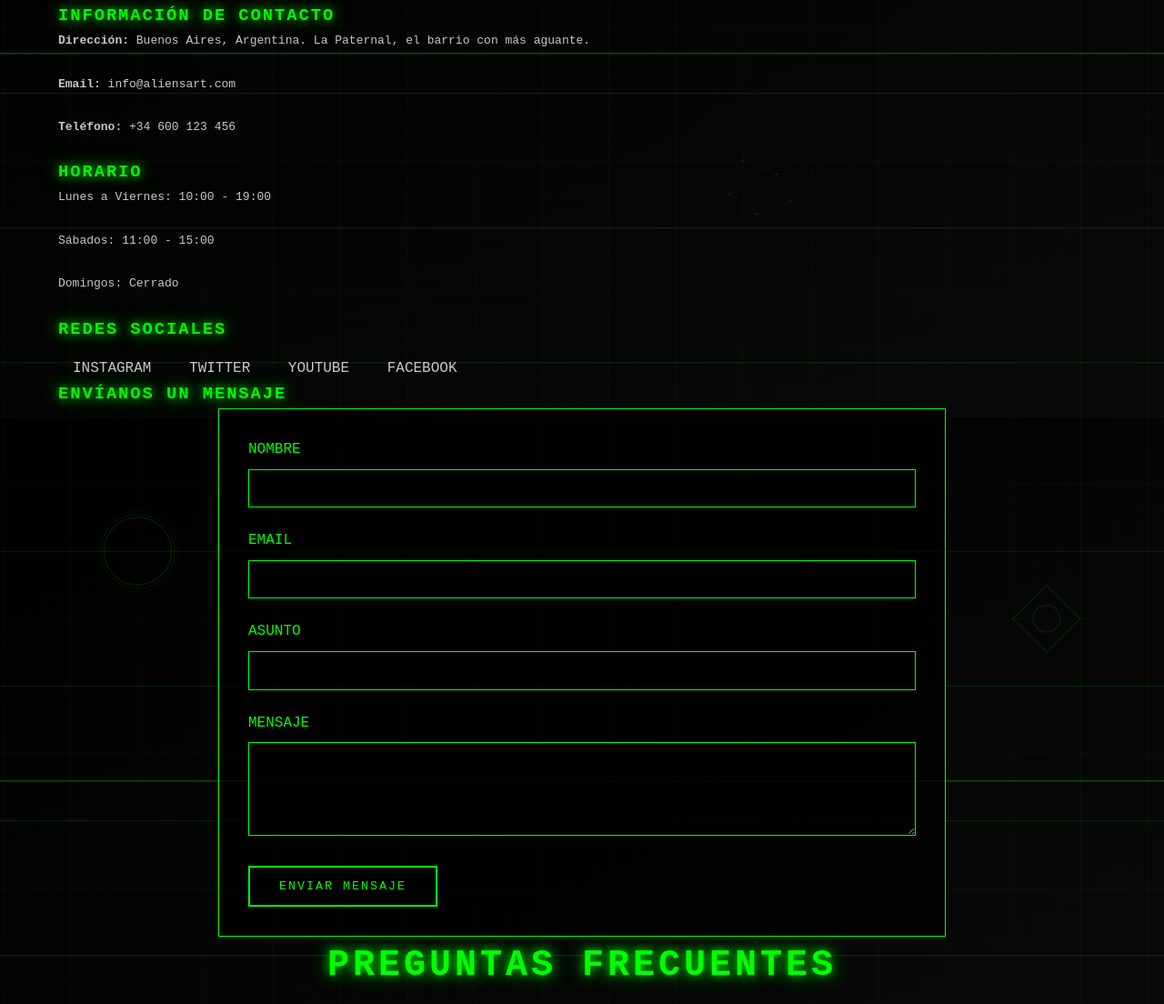
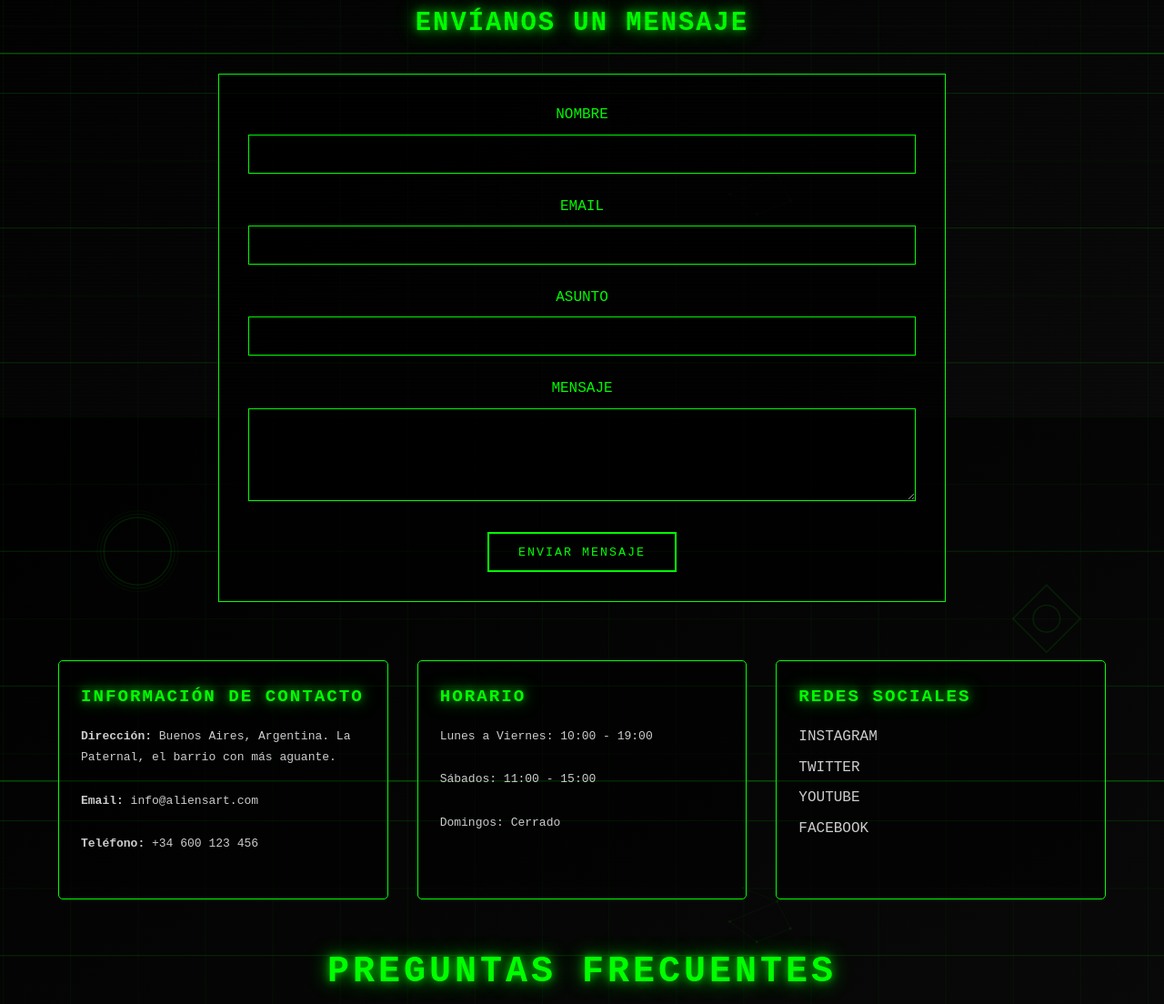
Before and after one commit to MateoSantistebe/aliens-art-web, a plain HTML site: page contacto.html in a window 1280 px wide. Shown: the part 342-1446 px from the top of the page at 91% size. Drawn offline with Linux system fonts and the light colour scheme; files whose address does not match are found by name; a web font is replaced by a local one.

Commit message:
Tercera Subida

```diff
--- a/contacto.html
+++ b/contacto.html
@@ -31,28 +31,8 @@
             <div class="grid-container">
                 <h2 class="section-title">CONTACTO</h2>
 
-                <div class="contact-container">
-                    <div class="contact-info">
-                        <h3 class="neon-text">INFORMACIÓN DE CONTACTO</h3>
-                        <p class="terminal-text"><b>Dirección:</b> Buenos Aires, Argentina. La Paternal, el barrio con más aguante.</p>
-                        <p class="terminal-text"><b>Email:</b> info@aliensart.com</p>
-                        <p class="terminal-text"><b>Teléfono:</b> +34 600 123 456</p>
-
-                        <h3 class="neon-text">HORARIO</h3>
-                        <p class="terminal-text">Lunes a Viernes: 10:00 - 19:00</p>
-                        <p class="terminal-text">Sábados: 11:00 - 15:00</p>
-                        <p class="terminal-text">Domingos: Cerrado</p>
-
-                        <h3 class="neon-text">REDES SOCIALES</h3>
-                        <div class="social-links">
-                            <a href="https://instagram.com" target="_blank">INSTAGRAM</a>
-                            <a href="https://twitter.com" target="_blank">TWITTER</a>
-                            <a href="https://youtube.com" target="_blank">YOUTUBE</a>
-                            <a href="https://facebook.com" target="_blank">FACEBOOK</a>
-                        </div>
-                    </div>
-
-                    <div class="contact-form-container">
+                <!-- Formulario de contacto primero -->
+                <div class="contact-form-section">
                     <h3 class="neon-text">ENVÍANOS UN MENSAJE</h3>
                     <form class="contact-form">
                         <div class="form-group">
@@ -77,6 +57,34 @@
 
                         <button type="submit" class="submit-btn">ENVIAR MENSAJE</button>
                     </form>
+                </div>
+
+                <!-- Información de contacto después -->
+                <div class="contact-info-section">
+                    <div class="contact-info-grid">
+                        <div class="contact-info-item">
+                            <h3 class="neon-text">INFORMACIÓN DE CONTACTO</h3>
+                            <p class="terminal-text"><b>Dirección:</b> Buenos Aires, Argentina. La Paternal, el barrio con más aguante.</p>
+                            <p class="terminal-text"><b>Email:</b> info@aliensart.com</p>
+                            <p class="terminal-text"><b>Teléfono:</b> +34 600 123 456</p>
+                        </div>
+
+                        <div class="contact-info-item">
+                            <h3 class="neon-text">HORARIO</h3>
+                            <p class="terminal-text">Lunes a Viernes: 10:00 - 19:00</p>
+                            <p class="terminal-text">Sábados: 11:00 - 15:00</p>
+                            <p class="terminal-text">Domingos: Cerrado</p>
+                        </div>
+
+                        <div class="contact-info-item">
+                            <h3 class="neon-text">REDES SOCIALES</h3>
+                            <div class="social-links">
+                                <a href="https://instagram.com" target="_blank">INSTAGRAM</a>
+                                <a href="https://twitter.com" target="_blank">TWITTER</a>
+                                <a href="https://youtube.com" target="_blank">YOUTUBE</a>
+                                <a href="https://facebook.com" target="_blank">FACEBOOK</a>
+                            </div>
+                        </div>
                     </div>
                 </div>
 
--- a/estilos.css
+++ b/estilos.css
@@ -338,13 +338,67 @@ nav {
     margin-bottom: 1rem;
 }
 
-/* FORMULARIO DE CONTACTO */
+/* PÁGINA DE CONTACTO */
+.contact-form-section {
+    margin-bottom: 4rem;
+    text-align: center;
+}
+
+.contact-form-section h3 {
+    margin-bottom: 2rem;
+    font-size: 1.8rem;
+}
+
 .contact-form {
     max-width: 800px;
     margin: 0 auto;
     padding: 2rem;
     background-color: rgba(0, 0, 0, 0.7);
     border: 1px solid var(--color-primary);
+}
+
+.contact-info-section {
+    margin-bottom: 3rem;
+}
+
+.contact-info-grid {
+    display: grid;
+    grid-template-columns: repeat(auto-fit, minmax(300px, 1fr));
+    gap: 2rem;
+    max-width: 1200px;
+    margin: 0 auto;
+    text-align: left;
+}
+
+.contact-info-item {
+    background-color: rgba(0, 0, 0, 0.5);
+    border: 1px solid var(--color-primary);
+    padding: 1.5rem;
+    border-radius: 5px;
+}
+
+.contact-info-item h3 {
+    margin-bottom: 1rem;
+    font-size: 1.2rem;
+}
+
+.contact-info-item .social-links {
+    margin-top: 1rem;
+    text-align: left;
+}
+
+.contact-info-item .social-links a {
+    display: block;
+    margin: 0.5rem 0;
+    color: var(--color-text);
+    text-decoration: none;
+    transition: all 0.3s ease;
+}
+
+.contact-info-item .social-links a:hover {
+    color: var(--color-primary);
+    text-shadow: var(--glow-primary);
+    padding-left: 0.5rem;
 }
 
 .form-group {
@@ -456,6 +510,15 @@ footer {
     .featured-grid {
         grid-template-columns: 1fr;
     }
+
+    .contact-info-grid {
+        grid-template-columns: 1fr;
+        gap: 1.5rem;
+    }
+
+    .contact-form {
+        padding: 1.5rem;
+    }
 }
 
 @media (max-width: 480px) {
```
Lines whose indentation alone changed are shown as unchanged.
